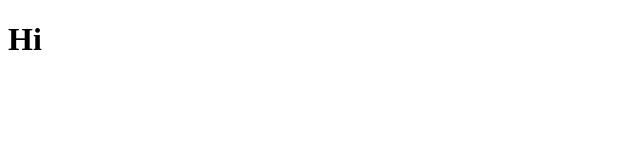
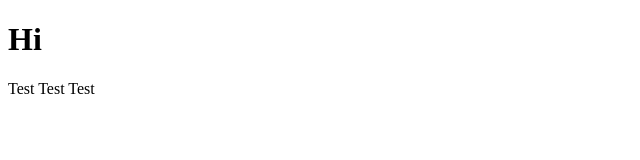
Before and after one commit to Gianni-TH/new-repo, a plain HTML site: page index.html in a window 1280 px wide. Shown: the whole page, without its empty margins (0-640 px from the left). Drawn offline with Linux system fonts and the light colour scheme.

Commit message:
Add p tag

```diff
--- a/index.html
+++ b/index.html
@@ -7,5 +7,6 @@
 </head>
 <body>
     <h1>Hi</h1>
+    <p>Test Test Test</p>
 </body>
 </html>
```
